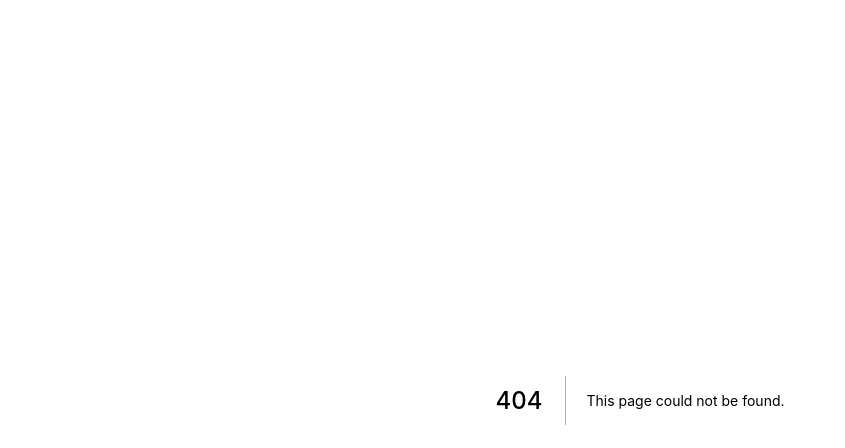
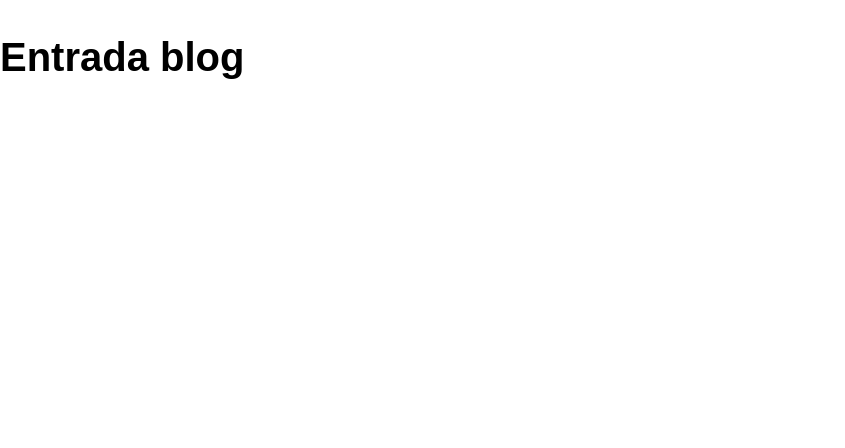
Before and after one commit to alberto120495/venta-guitarras-nextjs, a Next.js app: page /blog/1 in a window 1280 px wide. Before the commit this address had no page. Shown: the top 448 px of the page, without its empty margins (0-845 px from the left). Built offline with nearby package versions, Linux system fonts and the light colour scheme.

Commit message:
Routing dinamico

```diff
--- /dev/null
+++ b/pages/blog/[id].js
@@ -0,0 +1,14 @@
+import { useRouter } from "next/router";
+
+function EntradaBlog() {
+  const router = useRouter();
+
+  console.log(router.query.id);
+  return (
+    <div>
+      <h1>Entrada blog</h1>
+    </div>
+  );
+}
+
+export default EntradaBlog;
```
